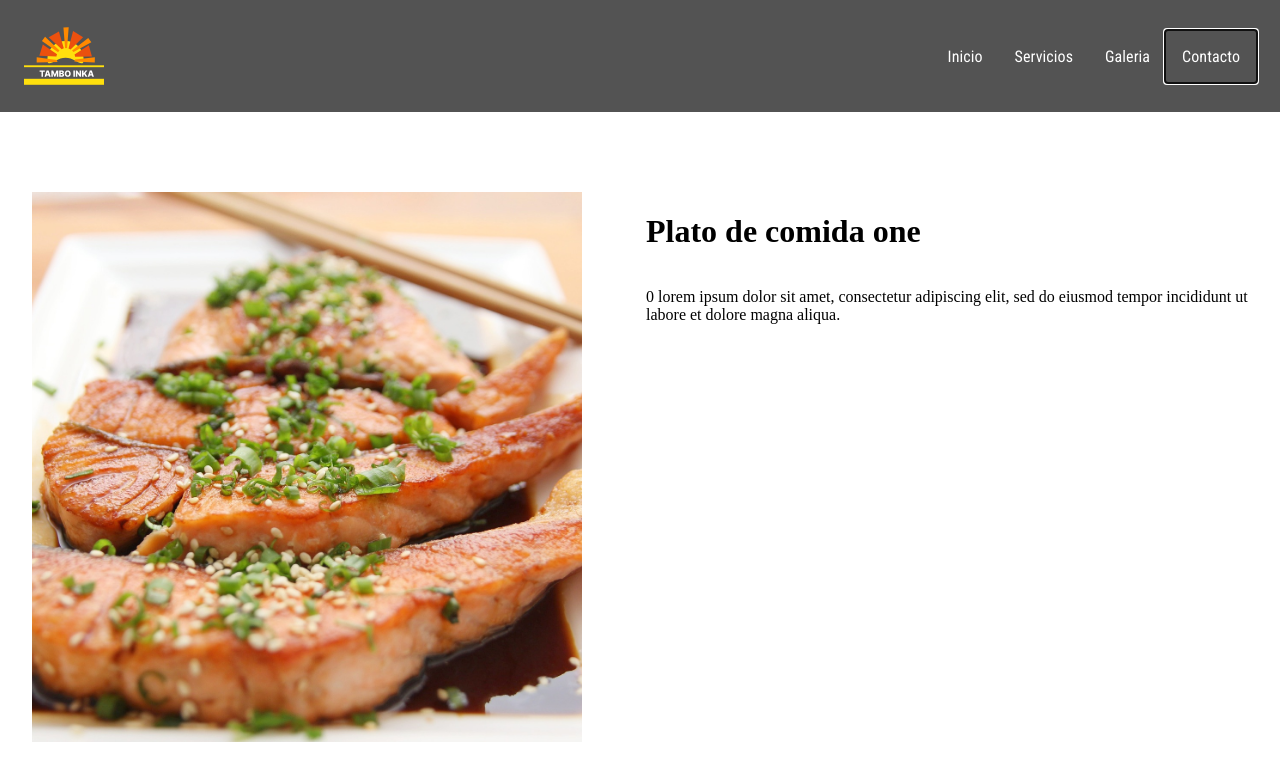
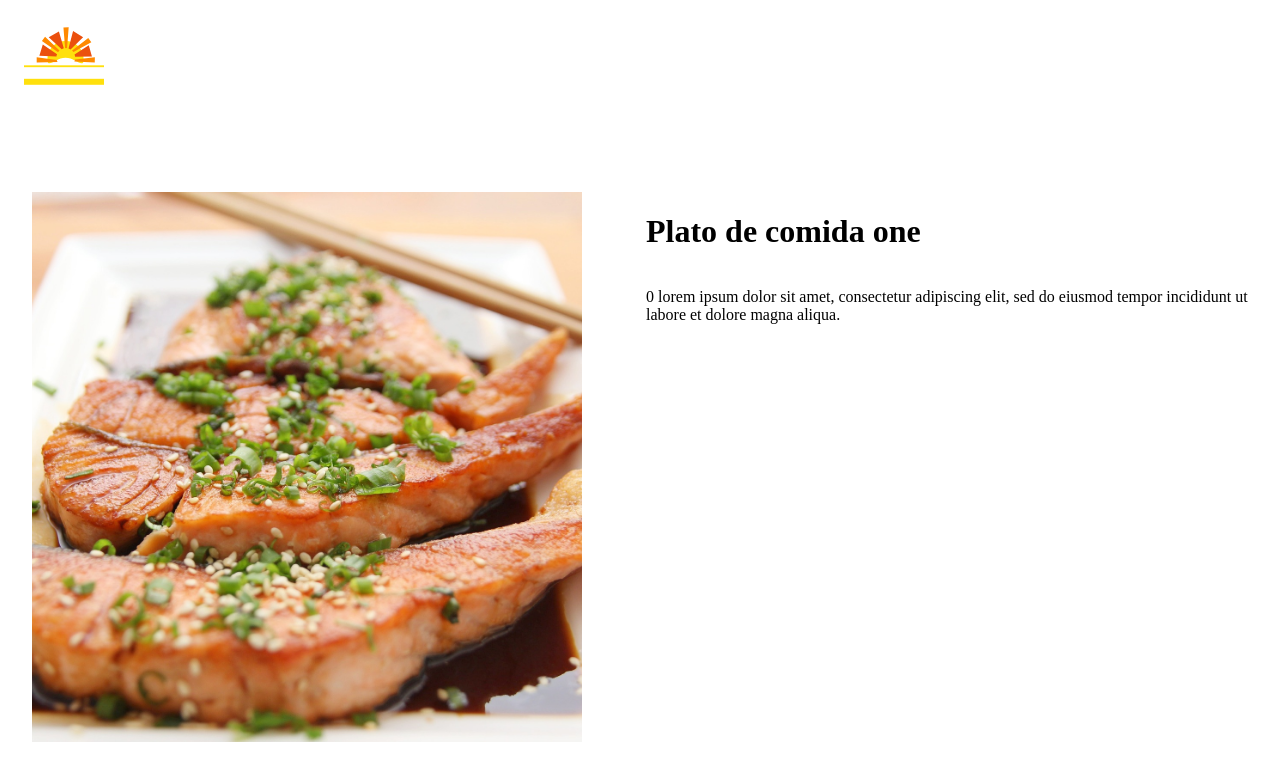
Before and after one commit to echahuin/Tambo-Inka, a Next.js app: page /Detail/0 in a window 1280 px wide. Shown: the top 780 px of the page. Built offline with nearby package versions, Linux system fonts and the light colour scheme; a web font is replaced by a local one.

Commit message:
update menu

```diff
--- a/app/Detail/[id]/page.js
+++ b/app/Detail/[id]/page.js
@@ -10,7 +10,7 @@ export default function OnlyImage({params}) {
 
     return(
         <div className={classes.bodyItem}>
-          <div className={classes.menuBackground}></div>
+          {/* <div className={classes.menuBackground}></div> */}
             <Image className={classes.img} src={objData.img} height={550} width={400}   alt={`itemImg${id}`} />
             <div className={classes.contText}>
               <h1>{objData.title}</h1>
```
